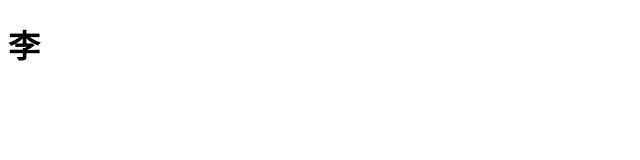
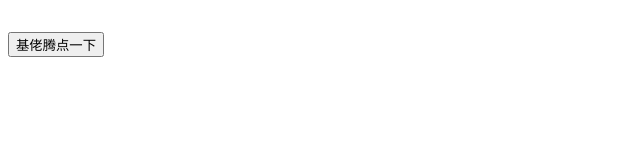
Before and after one commit to li0804/li0804.github.io, a plain HTML site: page index.html in a window 1280 px wide. Shown: the whole page, without its empty margins (0-640 px from the left). Drawn offline with Linux system fonts and the light colour scheme.

Commit message:
Update index.html

```diff
--- a/index.html
+++ b/index.html
@@ -12,7 +12,7 @@
 	</head>
 
 	<body>
-		<h1><a onclick="this.innerHTML='点你的等！'">李</a></h1>
+		<h1><button onclick="alert('点你妹啊点，你是傻逼吗？')">基佬腾点一下</button></h1>
 	</body>
 
 </html>
```
